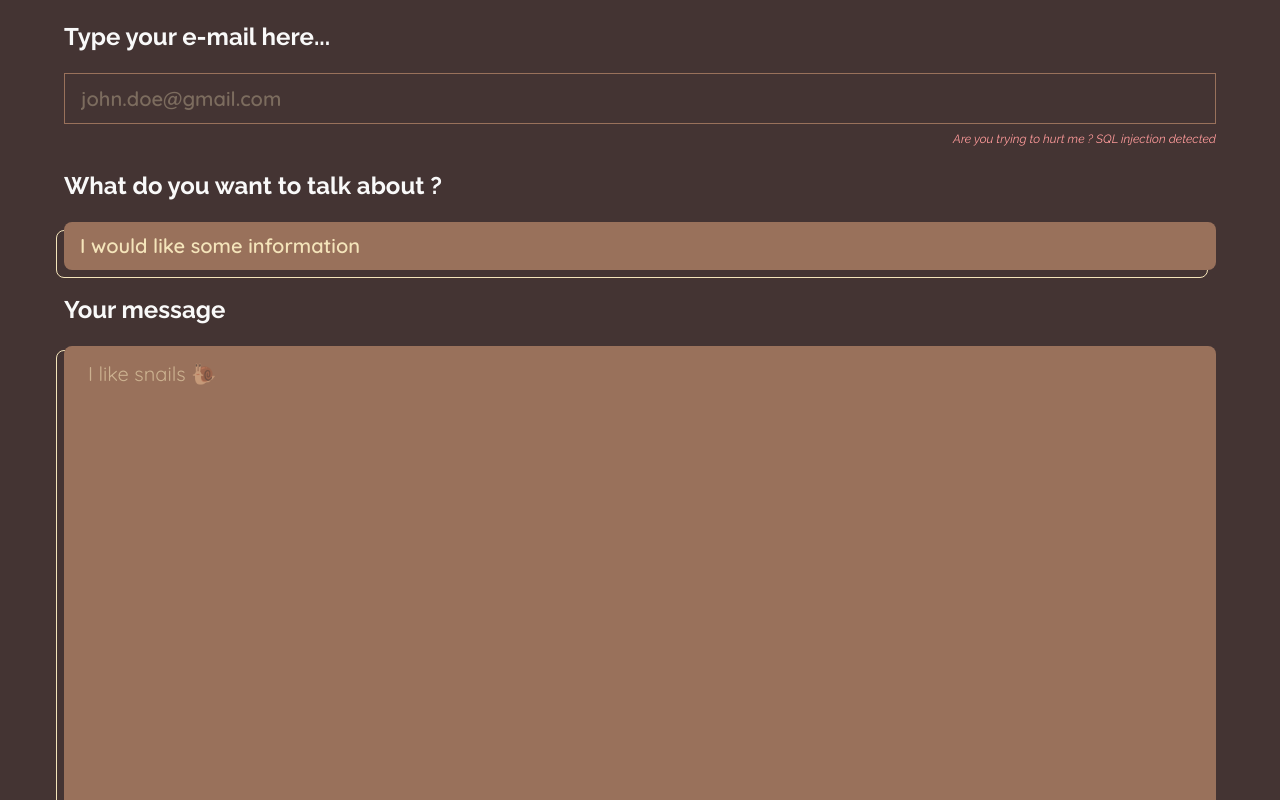
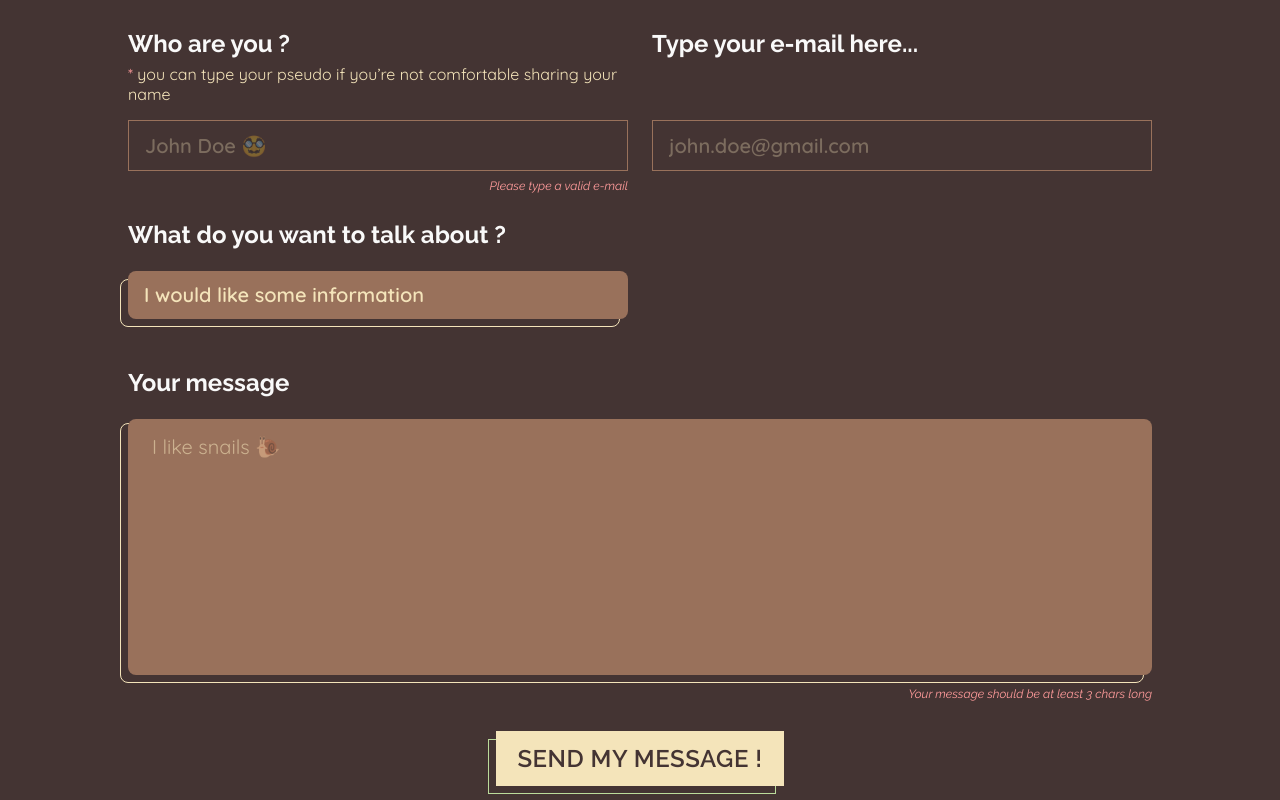
Before and after one commit to CassandreLAMATY/2024-portfolio-front, a Vue app: page / in a window 1280 px wide. Shown: the part 2580-3380 px from the top of the page. Built offline with nearby package versions, Linux system fonts and the light colour scheme; what @fortawesome/pro-regular-svg-icons, @fortawesome/pro-solid-svg-icons would draw is missing.

Commit message:
responsive todo: add socials

```diff
--- a/src/assets/stylesheets/css/bento.css
+++ b/src/assets/stylesheets/css/bento.css
@@ -161,7 +161,7 @@
     font-size: 4rem;
   }
 }
-@media (min-width: 1024px) {
+@media (min-width: 1280px) {
   .bento-container .welcome-title {
     font-size: 6rem;
   }
--- a/src/assets/stylesheets/css/contact.css
+++ b/src/assets/stylesheets/css/contact.css
@@ -9,6 +9,19 @@
 @media (min-width: 768px) {
   .contact {
     padding: 4rem;
+  }
+}
+@media (min-width: 1024px) {
+  .contact {
+    padding: 4rem 8rem;
+  }
+}
+@media (min-width: 1536px) {
+  .contact {
+    box-sizing: content-box;
+    max-width: 1280px;
+    margin: 0 auto;
+    padding: 6rem 16rem;
   }
 }
 .contact-top {
@@ -33,6 +46,11 @@
     font-size: 3rem;
   }
 }
+@media (min-width: 1280px) {
+  .contact-top .title {
+    font-size: 6rem;
+  }
+}
 .contact-top .info {
   font-weight: 300;
   color: #f9f9f9;
@@ -41,6 +59,12 @@
   display: grid;
   grid-template-columns: 1fr auto;
   margin-top: 1.5rem;
+}
+@media (min-width: 1024px) {
+  .contact-top .mail-container {
+    max-width: calc(50% - 0.75rem);
+    margin-top: 2rem;
+  }
 }
 .contact-top .mail-container::after {
   content: "You can copy my e-mail address here";
@@ -61,6 +85,9 @@
   font-size: 16px;
   font-weight: 600;
   color: #ffe3e0;
+  user-select: all;
+  overflow: hidden;
+  text-overflow: ellipsis;
 }
 .contact-top .mail-container .mail > span {
   color: #f9f9f9;
@@ -77,6 +104,7 @@
   font-size: 1.25rem;
   font-weight: 300;
   color: #f4e4ba;
+  cursor: pointer;
 }
 @media (min-width: 768px) {
   .contact-top .mail-container .mail-copy {
@@ -85,6 +113,7 @@
 }
 .contact-form--title {
   position: relative;
+  width: fit-content;
   margin-bottom: 0.5rem;
   background: linear-gradient(to right, #f4e4ba, #f9f9f9);
   background-clip: text;
@@ -161,7 +190,7 @@
 .contact-form .form-content {
   display: flex;
   flex-direction: column;
-  gap: 1.5rem;
+  gap: 2rem;
   margin-top: 1.5rem;
 }
 @media (min-width: 768px) {
@@ -169,16 +198,55 @@
     margin-top: 2rem;
   }
 }
+@media (min-width: 1024px) {
+  .contact-form .form-content {
+    gap: 3rem;
+  }
+}
 .contact-form .form-content--group {
   display: flex;
   flex-direction: column;
   gap: 1.5rem;
 }
+@media (min-width: 768px) {
+  .contact-form .form-content--group_line {
+    display: grid;
+    grid-template-columns: 1fr 1fr;
+  }
+}
+.contact-form .form-content .btn_form {
+  width: fit-content;
+  max-width: unset;
+  margin: 0.25rem auto 0 auto;
+}
+.contact-form .form-content .btn_form .btn-shadow {
+  right: unset;
+  left: -0.5rem;
+}
+.contact-form .form-content .btn_form .btn-content {
+  gap: 1.25rem;
+  width: fit-content;
+  padding: 0.75rem 1.25rem;
+}
+.contact-form .form-content .btn_form .btn-title {
+  white-space: nowrap;
+}
 .contact-form .form-container {
   display: flex;
   flex-direction: column;
 }
+@media (min-width: 768px) {
+  .contact-form .form-container {
+    justify-content: space-between;
+    height: 100%;
+  }
+}
+.contact-form .form-container .input-container {
+  position: relative;
+}
 .contact-form .form-container .validation {
+  position: absolute;
+  right: 0;
   margin-top: 0.5rem;
 }
 .contact-form .form-container .validation > span {
@@ -300,16 +368,51 @@
   border: 1px solid #f4e4ba;
   border-radius: 0.5rem;
 }
+.contact-form .form-sendBtn {
+  width: fit-content;
+  margin: 0 auto;
+  padding: 0.75rem 16px;
+  background-color: #f4e4ba;
+  font-size: 1.25rem;
+}
+@media (min-width: 768px) {
+  .contact-form .object-container_other {
+    display: flex;
+    align-items: end;
+    gap: 1.5rem;
+  }
+}
+@media (min-width: 768px) {
+  .contact-form .object-container_other > div {
+    width: 100%;
+  }
+}
 .contact-form .object-container_other .form-title--container {
   margin-bottom: 0;
 }
+@media (min-width: 768px) {
+  .contact-form .object-container_other .form-title--container {
+    width: 100%;
+  }
+}
 .contact-form .object-container_other .object-arrow {
   width: 100%;
-  margin-bottom: 0.5rem;
+  margin-bottom: 16px;
   font-size: 1.5rem;
   color: #99715b;
 }
+@media (min-width: 768px) {
+  .contact-form .object-container_other .object-arrow {
+    width: fit-content;
+    margin-bottom: 16px;
+    transform: rotate(-90deg);
+  }
+}
+.contact-form .object-container_other .input-container {
+  position: relative;
+}
 .contact-form .object-container_other .validation {
+  position: absolute;
   margin-top: 0.5rem;
 }
 .contact-form .object-container_other .validation > span {
@@ -371,8 +474,19 @@
 @media (min-width: 768px) {
   .contact-form .message-area--container .message {
     padding: 16px 1.5rem;
+    aspect-ratio: 5/2;
     font-size: 1.25rem;
     line-height: 1.5rem;
+  }
+}
+@media (min-width: 1024px) {
+  .contact-form .message-area--container .message {
+    aspect-ratio: 3/1;
+  }
+}
+@media (min-width: 1280px) {
+  .contact-form .message-area--container .message {
+    aspect-ratio: 4/1;
   }
 }
 .contact-form .message-area--container .message::placeholder {
--- a/src/assets/stylesheets/scss/bento.scss
+++ b/src/assets/stylesheets/scss/bento.scss
@@ -175,7 +175,7 @@
                 font-size: $grup05;
             }
 
-            @include media-min(1024px) {
+            @include media-min(1280px) {
                 font-size: $grup06;
             }
 
--- a/src/assets/stylesheets/scss/contact.scss
+++ b/src/assets/stylesheets/scss/contact.scss
@@ -9,6 +9,18 @@
 
     @include media-min(768px) {
         padding: $grup05;
+    }
+
+    @include media-min(1024px) {
+        padding: $grup05 $grup07;
+    }
+
+    @include media-min(1536px) {
+        box-sizing: content-box;
+
+        max-width: 1280px;
+        margin: 0 auto;
+        padding: $grup06 $grup08;
     }
 
     &-top {
@@ -31,6 +43,10 @@
             @include media-min(768px) {
                 font-size: $grup04;
             }
+
+            @include media-min(1280px) {
+                font-size: $grup06;
+            }
         }
 
         & .info {
@@ -43,6 +59,11 @@
             grid-template-columns: 1fr auto;
 
             margin-top: $grup02;
+
+            @include media-min(1024px) {
+                max-width: calc(50% - $grup-01);
+                margin-top: $grup03;
+            }
 
             &::after {
                 content: 'You can copy my e-mail address here';
@@ -67,6 +88,10 @@
                 font-size: $grup;
                 font-weight: 600;
                 color: $mistyRose;
+                user-select: all;
+
+                overflow: hidden;
+                text-overflow: ellipsis;
 
                 & > span {
                     color: $seasalt;
@@ -86,6 +111,8 @@
                     font-weight: 300;
                     color: $dutchWhite;
 
+                    cursor: pointer;
+
                     @include media-min(768px) {
                         font-size: $grup02;
                     }
@@ -98,6 +125,7 @@
         &--title {
             position: relative;
 
+            width: fit-content;
             margin-bottom: $grup-02;
 
             background: linear-gradient(to right, $dutchWhite, $seasalt);
@@ -181,7 +209,7 @@
             &-content {
                 display: flex;
                 flex-direction: column;
-                gap: $grup02;
+                gap: $grup03;
 
                 margin-top: $grup02;
 
@@ -189,10 +217,45 @@
                     margin-top: $grup03;
                 }
 
+                @include media-min(1024px) {
+                    gap: $grup04;
+                }
+
                 &--group {
                     display: flex;
                     flex-direction: column;
                     gap: $grup02;
+
+                    &_line {
+                        @include media-min(768px) {
+                            display: grid;
+                            grid-template-columns: 1fr 1fr;
+                        }
+                    }
+                }
+
+                & .btn {
+                    &_form {
+                        width: fit-content;
+                        max-width: unset;
+                        margin: $grup-03 auto 0 auto;
+
+                        & .btn-shadow {
+                            right: unset;
+                            left: -$grup-02;
+                        }
+
+                        & .btn-content {
+                            gap: $grup01;
+
+                            width: fit-content;
+                            padding: $grup-01 $grup01;
+                        }
+
+                        & .btn-title {
+                            white-space: nowrap;
+                        }
+                    }
                 }
             }
 
@@ -200,7 +263,20 @@
                 display: flex;
                 flex-direction: column;
 
+                @include media-min(768px) {
+                    justify-content: space-between;
+
+                    height: 100%;
+                }
+
+                & .input-container {
+                    position: relative;
+                }
+
                 & .validation {
+                    position: absolute;
+                    right: 0;
+
                     margin-top: $grup-02;
 
                     & > span {
@@ -354,27 +430,66 @@
                     border-radius: $grup-02;
                 }
             }
+
+            &-sendBtn {
+                width: fit-content;
+                margin: 0 auto;
+                padding: $grup-01 $grup;
+
+                background-color: $dutchWhite;
+
+                font-size: $grup01;
+            }
         }
 
         & .object-container {
             &_other {
+                @include media-min(768px) {
+                    display: flex;
+                    align-items: end;
+                    gap: $grup02;
+                }
+
+                & > div {
+                    @include media-min(768px) {
+                        width: 100%;
+                    }
+                }
+
                 & .form {
                     &-title {
                         &--container {
                             margin-bottom: 0;
+
+                            @include media-min(768px) {
+                                width: 100%;
+                            }
                         }
                     }
                 }
 
                 & .object-arrow {
                     width: 100%;
-                    margin-bottom: $grup-02;
+                    margin-bottom: $grup;
 
                     font-size: $grup02;
                     color: $chamoisee;
+
+                    @include media-min(768px) {
+                        width: fit-content;
+                        margin-bottom: $grup;
+
+                        transform: rotate(-90deg);
+                    }
+                }
+
+                & .input-container {
+                    position: relative;
                 }
 
                 & .validation {
+                    position: absolute;
+
                     margin-top: $grup-02;
 
                     & > span {
@@ -455,9 +570,18 @@
 
                 @include media-min(768px) {
                     padding: $grup $grup02;
+                    aspect-ratio: 5 / 2;
 
                     font-size: $grup01;
                     line-height: $grup02;
+                }
+
+                @include media-min(1024px) {
+                    aspect-ratio: 3 / 1;
+                }
+
+                @include media-min(1280px) {
+                    aspect-ratio: 4 / 1;
                 }
 
                 &::placeholder {
--- a/src/blocks/ContactBlock.vue
+++ b/src/blocks/ContactBlock.vue
@@ -1,6 +1,7 @@
 <script setup lang="ts">
 import { ref } from 'vue';
 import type { Ref } from 'vue';
+import ButtonPrimary from '@/components/ButtonPrimary.vue';
 
 const object: Ref<string> = ref('info');
 </script>
@@ -9,7 +10,7 @@ const object: Ref<string> = ref('info');
     <section class="contact-container">
         <div class="contact">
             <div class="contact-top">
-                <h2 class="title">Wanna get in touch ?</h2>
+                <h2 class="title">Wanna get in touch&nbsp;?</h2>
                 <p class="info">You can contact me either by texting me on my social medias or by mail&nbsp;!</p>
                 <div class="mail-container">
                     <span class="mail"><span>contact</span>@lamatycassandre.me</span>
@@ -25,7 +26,7 @@ const object: Ref<string> = ref('info');
                 </p>
 
                 <div class="form-content">
-                    <div class="form-content--group">
+                    <div class="form-content--group form-content--group_line">
                         <div class="form-container" id="name-container">
                             <div class="form-title--container">
                                 <label class="form-title" for="name">Who are you ?</label>
@@ -35,10 +36,20 @@ const object: Ref<string> = ref('info');
                                 >
                             </div>
 
-                            <input class="form-input" type="text" name="name" id="name" placeholder="John Doe 🥸" />
+                            <div class="input-container">
+                                <div>
+                                    <input
+                                        class="form-input"
+                                        type="text"
+                                        name="name"
+                                        id="name"
+                                        placeholder="John Doe 🥸"
+                                    />
+                                </div>
 
                                 <div class="validation">
-                                <span class="error">Are you trying to hurt me ? SQL injection detected</span>
+                                    <span class="error">Please type a valid e-mail</span>
+                                </div>
                             </div>
                         </div>
 
@@ -46,6 +57,8 @@ const object: Ref<string> = ref('info');
                             <div class="form-title--container">
                                 <label class="form-title" for="mail">Type your e-mail here...</label>
                             </div>
+
+                            <div class="input-container">
                                 <input
                                     class="form-input"
                                     type="email"
@@ -53,13 +66,13 @@ const object: Ref<string> = ref('info');
                                     id="mail"
                                     placeholder="john.doe@gmail.com"
                                 />
-                            <div class="validation">
-                                <span class="error">Are you trying to hurt me ? SQL injection detected</span>
+
+                                <div class="validation"></div>
                             </div>
                         </div>
                     </div>
 
-                    <div class="form-content--group">
+                    <div class="form-content--group form-content--group_line">
                         <div class="form-container" id="object-container">
                             <div class="form-title--container">
                                 <label class="form-title" for="object">What do you want to talk about&nbsp;?</label>
@@ -77,9 +90,12 @@ const object: Ref<string> = ref('info');
                         <div class="object-container_other" v-if="object === 'other'">
                             <font-awesome-icon :icon="['fas', 'arrow-down']" class="object-arrow" />
 
+                            <div>
                                 <div class="form-title--container">
                                     <span class="form-subtitle">(type your custom object here)</span>
                                 </div>
+
+                                <div class="input-container">
                                     <input
                                         class="form-input"
                                         type="text"
@@ -87,8 +103,9 @@ const object: Ref<string> = ref('info');
                                         id="object_other"
                                         placeholder="Snails"
                                     />
-                            <div class="validation">
-                                <span class="error">Are you trying to hurt me ? SQL injection detected</span>
+
+                                    <div class="validation"></div>
+                                </div>
                             </div>
                         </div>
                     </div>
@@ -98,6 +115,8 @@ const object: Ref<string> = ref('info');
                             <div class="form-title--container">
                                 <label class="form-title" for="message">Your message</label>
                             </div>
+
+                            <div class="input-container">
                                 <div class="message-area--container">
                                     <div class="message-shadow"></div>
                                     <textarea
@@ -108,10 +127,18 @@ const object: Ref<string> = ref('info');
                                     ></textarea>
                                 </div>
                                 <div class="validation">
-                                <span class="error">Your message should be at least 3 chars long </span>
+                                    <span class="error">Your message should be at least 3 chars long</span>
                                 </div>
                             </div>
                         </div>
+                    </div>
+
+                    <ButtonPrimary
+                        title="Send my message !"
+                        :icon="['fas', 'paper-plane']"
+                        classes="btn_secondary btn_form"
+                        type="submit"
+                    />
                 </div>
             </form>
         </div>
--- a/src/components/ButtonPrimary.vue
+++ b/src/components/ButtonPrimary.vue
@@ -1,14 +1,19 @@
 <script setup lang="ts">
-    defineProps({
-        title: String,
-        icon: Array<string>,
-        classes: String
-    });
+import type { DefineProps } from 'vue';
+
+const props: DefineProps<any, never> = defineProps<{
+    title: string;
+    icon: string[];
+    classes: string;
+    type: 'button' | 'reset' | 'submit';
+}>();
 </script>
 
 <template>
-    <button :class="`btn btn-primary ${classes}`">
+    <button :class="`btn btn-primary ${classes}`" :type="type">
         <div class="btn-shadow"></div>
-        <h3 class="btn-content"><font-awesome-icon :icon="[... icon]" class="btn-icon" /><span class="btn-title">{{ title }}</span></h3>
+        <h3 class="btn-content">
+            <font-awesome-icon :icon="[...icon]" class="btn-icon" /><span class="btn-title">{{ title }}</span>
+        </h3>
     </button>
 </template>
```
Also changed, not shown: src/blocks/DescriptionBlock.vue (+21 -6 lines), 1 other file (tests, documents, lock files or other folders). Lines whose indentation alone changed are shown as unchanged.
